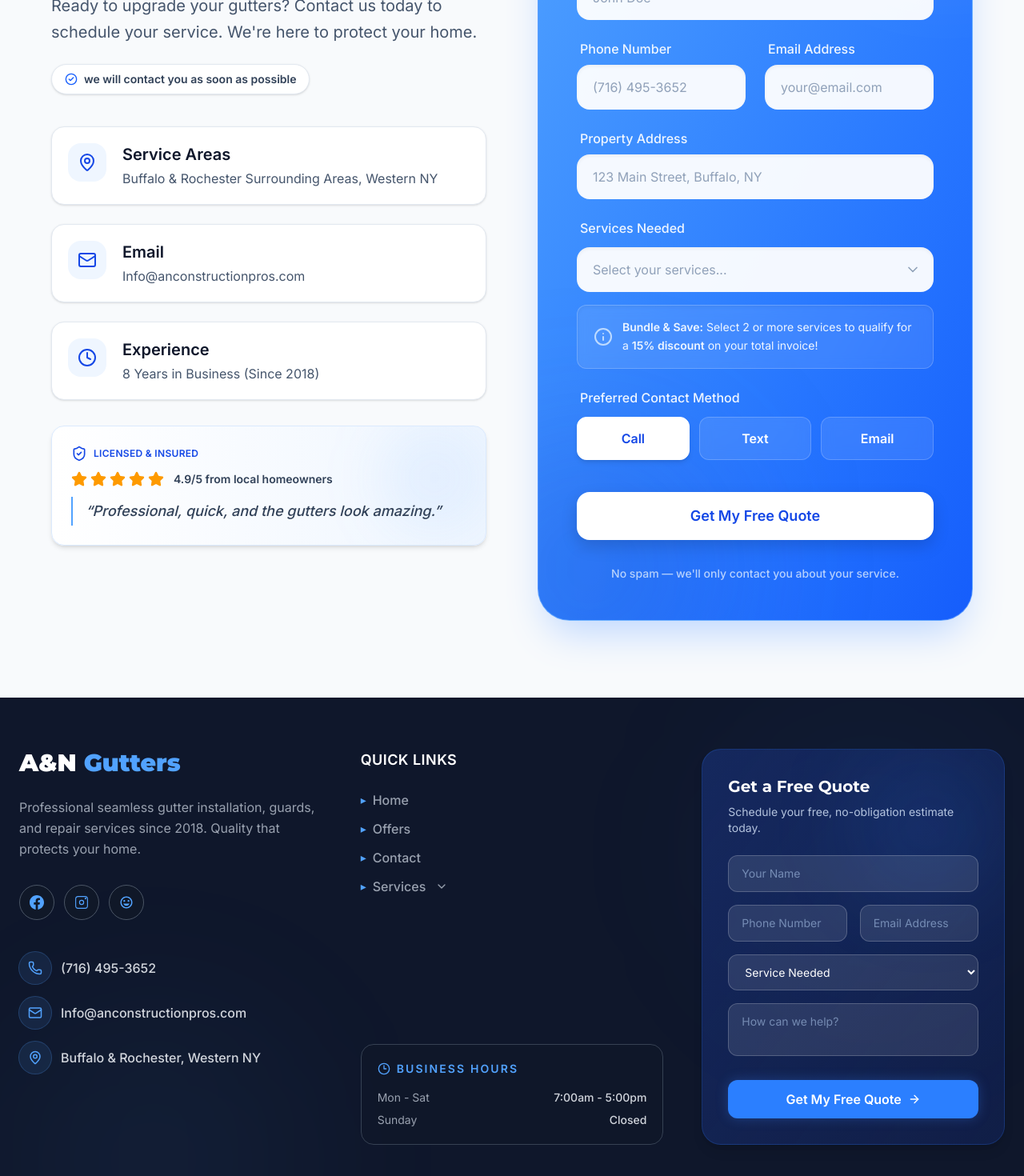
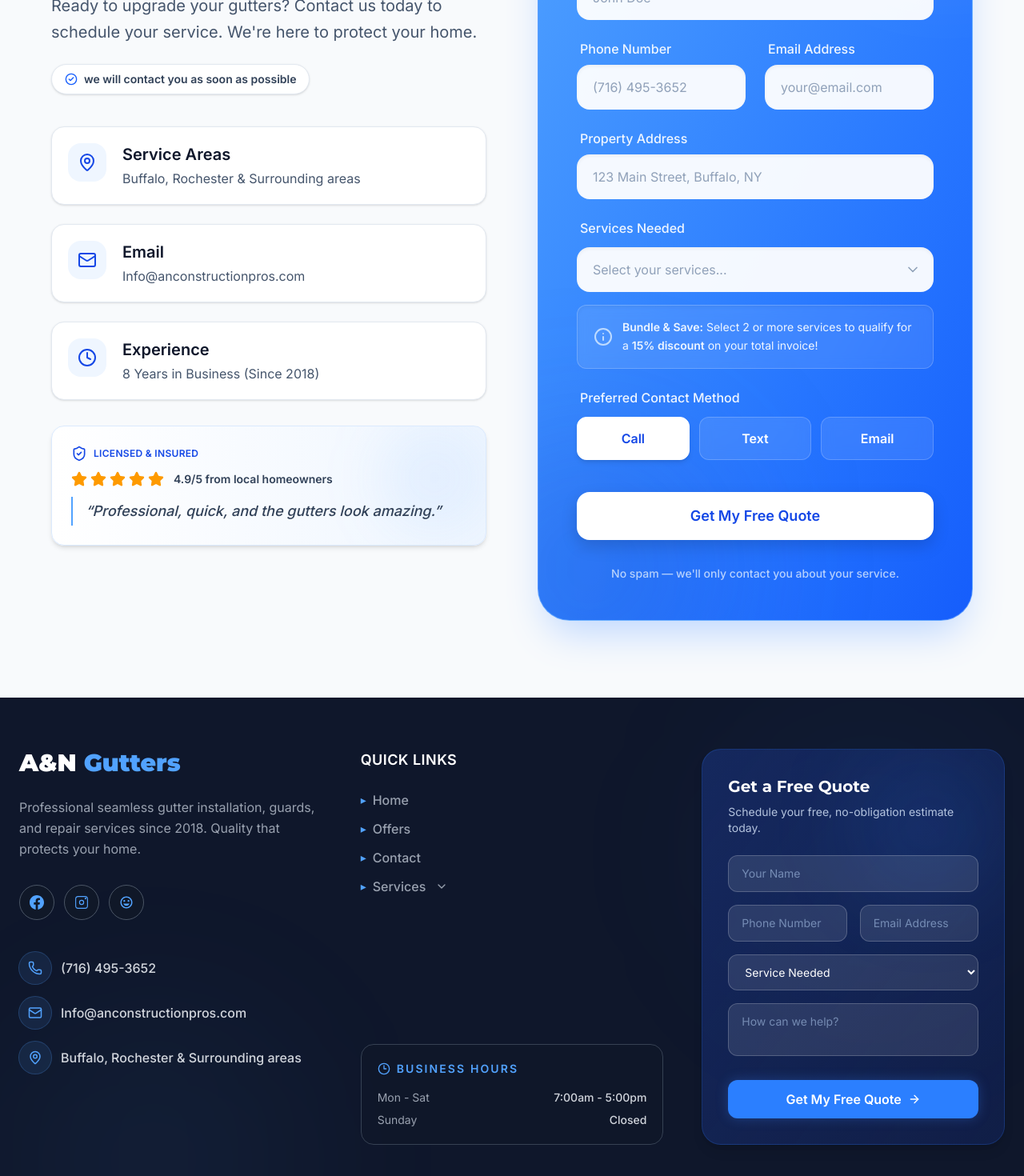
Before and after one commit to abdallah2p1/A-N-gutter, a React (Vite) app: page /contact in a window 1280 px wide. Shown: the part 366-1836 px from the top of the page at 80% size. Built offline with nearby package versions, Linux system fonts and the light colour scheme.

Commit message:
Added EmailJS integration and form logic

```diff
--- a/src/components/Footer.jsx
+++ b/src/components/Footer.jsx
@@ -136,7 +136,7 @@ export default function Footer() {
               <div className="flex h-10 w-10 items-center justify-center rounded-full bg-blue-400/10 text-blue-400 ring-1 ring-blue-400/30 transition-colors flex-shrink-0">
                 <MapPin size={18} />
               </div>
-              <span className="font-medium">Buffalo & Rochester, Western NY</span>
+              <span className="font-medium">Buffalo, Rochester & Surrounding areas</span>
             </div>
           </div>
         </ScrollReveal>
--- a/src/pages/Contact.jsx
+++ b/src/pages/Contact.jsx
@@ -142,7 +142,7 @@ export default function Contact() {
               </div>
               <div>
                 <h4 className="text-xl font-bold text-slate-900 mb-1 group-hover:text-blue-700 transition-colors duration-300">Service Areas</h4>
-                <p className="text-slate-600">Buffalo & Rochester Surrounding Areas, Western NY</p>
+                <p className="text-slate-600">Buffalo, Rochester & Surrounding areas</p>
               </div>
             </div>
 
--- a/src/pages/Home.jsx
+++ b/src/pages/Home.jsx
@@ -158,8 +158,8 @@ export default function Home() {
         <ScrollReveal className="max-w-7xl mx-auto px-6">
           <div className="flex flex-col md:flex-row justify-between items-center gap-8 md:gap-4 text-center">
             <div className="font-bold text-slate-900 text-lg md:text-xl w-full tracking-tight">Warranty</div>
-            <div className="font-bold text-slate-900 text-lg md:text-xl w-full tracking-tight">Free, Onsite Estimates</div>
-            <div className="font-bold text-slate-900 text-lg md:text-xl w-full tracking-tight">5 Star Service</div>
+            <div className="font-bold text-slate-900 text-lg md:text-xl w-full tracking-tight">Free Onsite Estimates</div>
+            <div className="font-bold text-slate-900 text-lg md:text-xl w-full tracking-tight">5 Star-Service</div>
             <div className="font-bold text-slate-900 text-lg md:text-xl w-full tracking-tight">Licensed & Insured</div>
           </div>
         </ScrollReveal>
```
